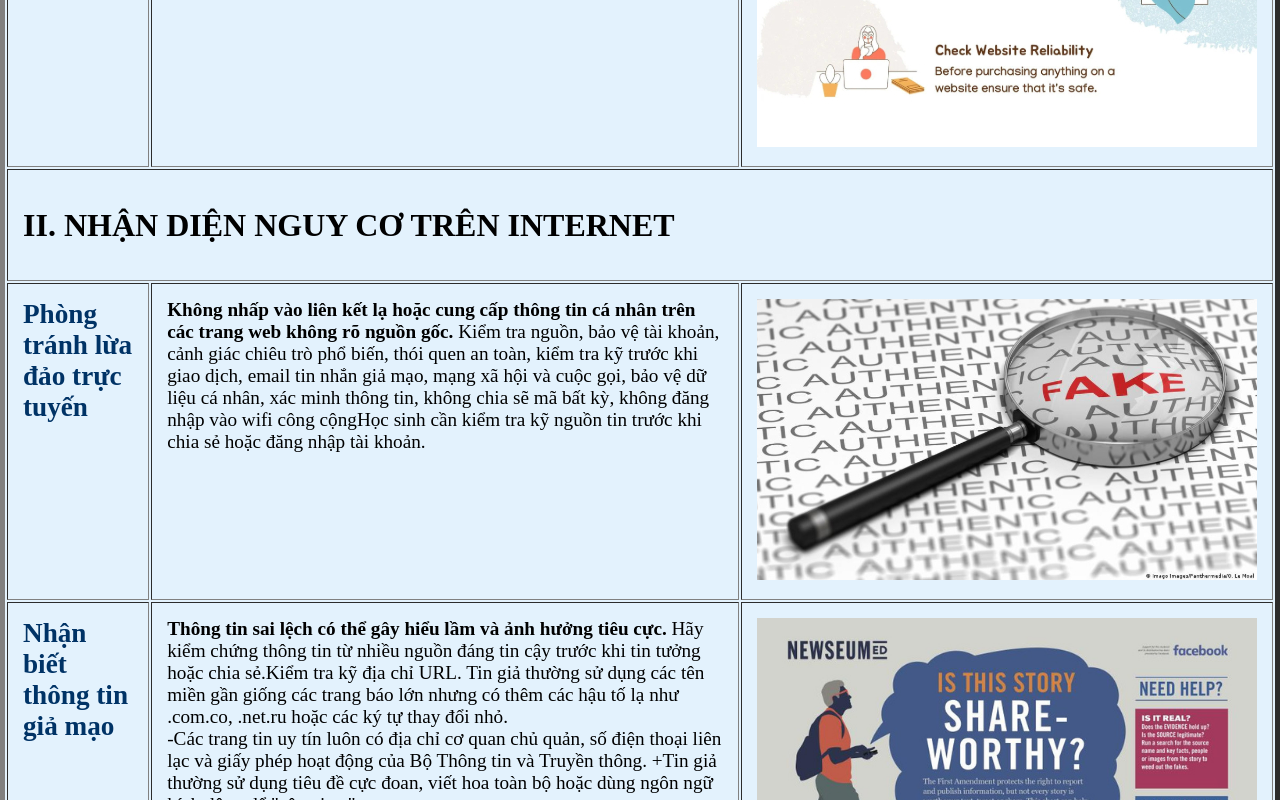
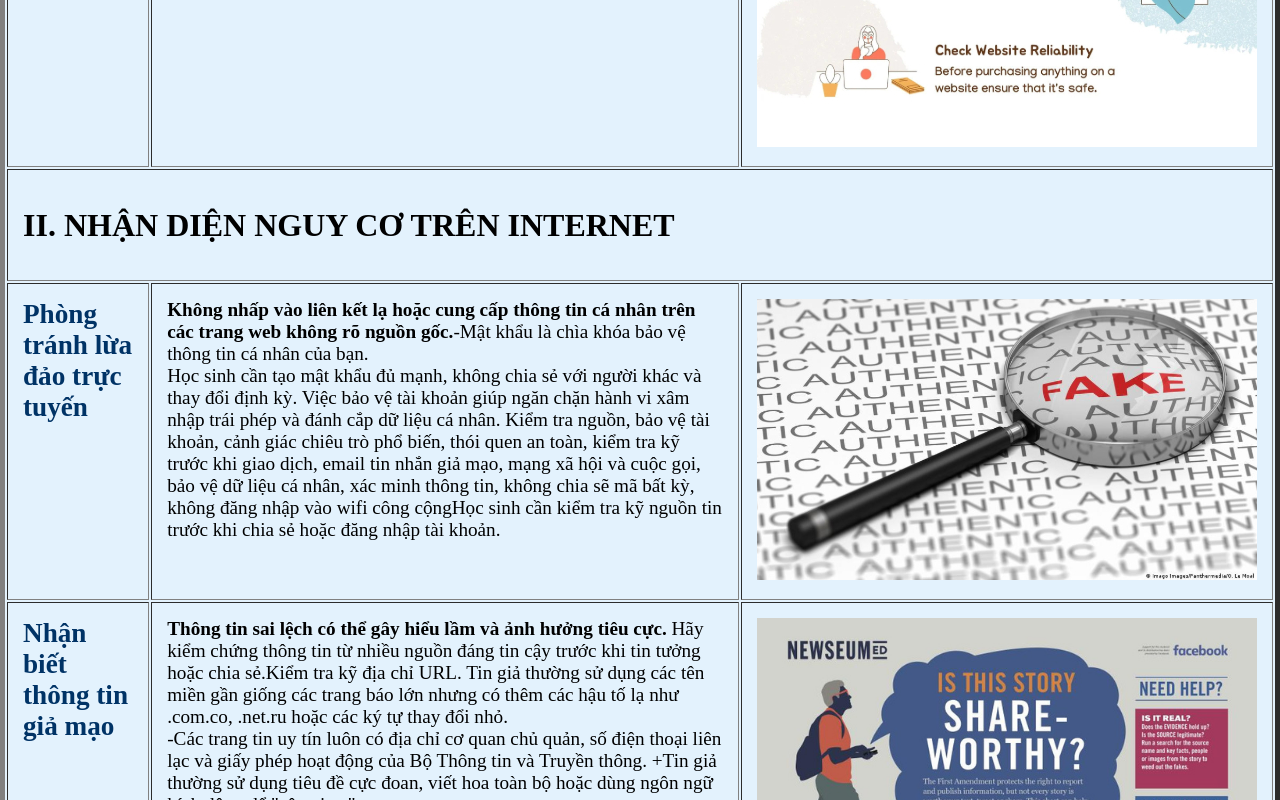
Before and after one commit to iswind20012008-a11y/caovy, a plain HTML site: page index.html in a window 1280 px wide. Shown: the part 2480-3280 px from the top of the page. Drawn offline with Linux system fonts and the light colour scheme.

Commit message:
Update index.html

```diff
--- a/index.html
+++ b/index.html
@@ -50,7 +50,8 @@
 <td class="e" rowspan="2"> <b>  Tầm quan trọng của mật khẩu mạnh </b> </td>
 <td class="d"> <b>Giúp bảo vệ thông tin cá nhân trên mạng.</b> <br>-Ngăn chặn người lạ truy cập trái phép vào tài khoản.<br>
 	-Giảm nguy cơ bị đánh cắp tài khoản Facebook, email, ngân hàng. <br>-Tránh mất tiền và dữ liệu quan trọng. <br>-Hạn chế
-	rủi ro khi bị lừa đảo trên internet. <br>-Góp phần xây dựng môi trường mạng an toàn hơn.<br> * Nhận diện nguy cơ trên interne<br>-Mật khẩu là chìa khóa bảo vệ thông tin cá nhân của bạn.<br> Học sinh cần tạo mật khẩu đủ mạnh, không chia sẻ với người khác và thay đổi định kỳ. Việc bảo vệ tài khoản giúp ngăn chặn hành vi xâm nhập trái phép và đánh cắp dữ liệu cá nhân. </td>
+	rủi ro khi bị lừa đảo trên internet. <br>-Góp phần xây dựng môi trường mạng an toàn hơn.<br>
+	 </td>
 <td> <img src="img\anh1.jpg"> </td>
 
 <tr>
@@ -66,7 +67,9 @@
 
 <tr>
 <td class="e" > <b>  Phòng tránh lừa đảo trực tuyến </b> </td>
-<td class="d"> <b>Không nhấp vào liên kết lạ hoặc cung cấp thông tin cá nhân trên các trang web không rõ nguồn gốc.</b>  Kiểm tra nguồn, bảo vệ tài khoản,
+<td class="d"> <b>Không nhấp vào liên kết lạ hoặc cung cấp thông tin cá nhân trên các trang web không rõ nguồn gốc.</b>-Mật khẩu là chìa khóa bảo vệ thông tin cá nhân của bạn.<br>
+	Học sinh cần tạo mật khẩu đủ mạnh, không chia sẻ với người khác và thay đổi định kỳ. Việc bảo vệ
+	tài khoản giúp ngăn chặn hành vi xâm nhập trái phép và đánh cắp dữ liệu cá nhân.  Kiểm tra nguồn, bảo vệ tài khoản,
 	cảnh giác chiêu trò phổ biến, thói quen an toàn, kiểm tra kỹ trước khi giao dịch, email tin nhắn giả mạo, mạng xã hội và cuộc gọi, bảo vệ dữ liệu cá nhân,
 	xác minh thông tin, không chia sẽ mã bất kỳ, không đăng nhập vào wifi công cộngHọc sinh cần kiểm tra kỹ nguồn tin trước khi chia sẻ hoặc đăng nhập tài khoản. </td>
 <td > <img src="img\anh3.jpg"></td>
```
